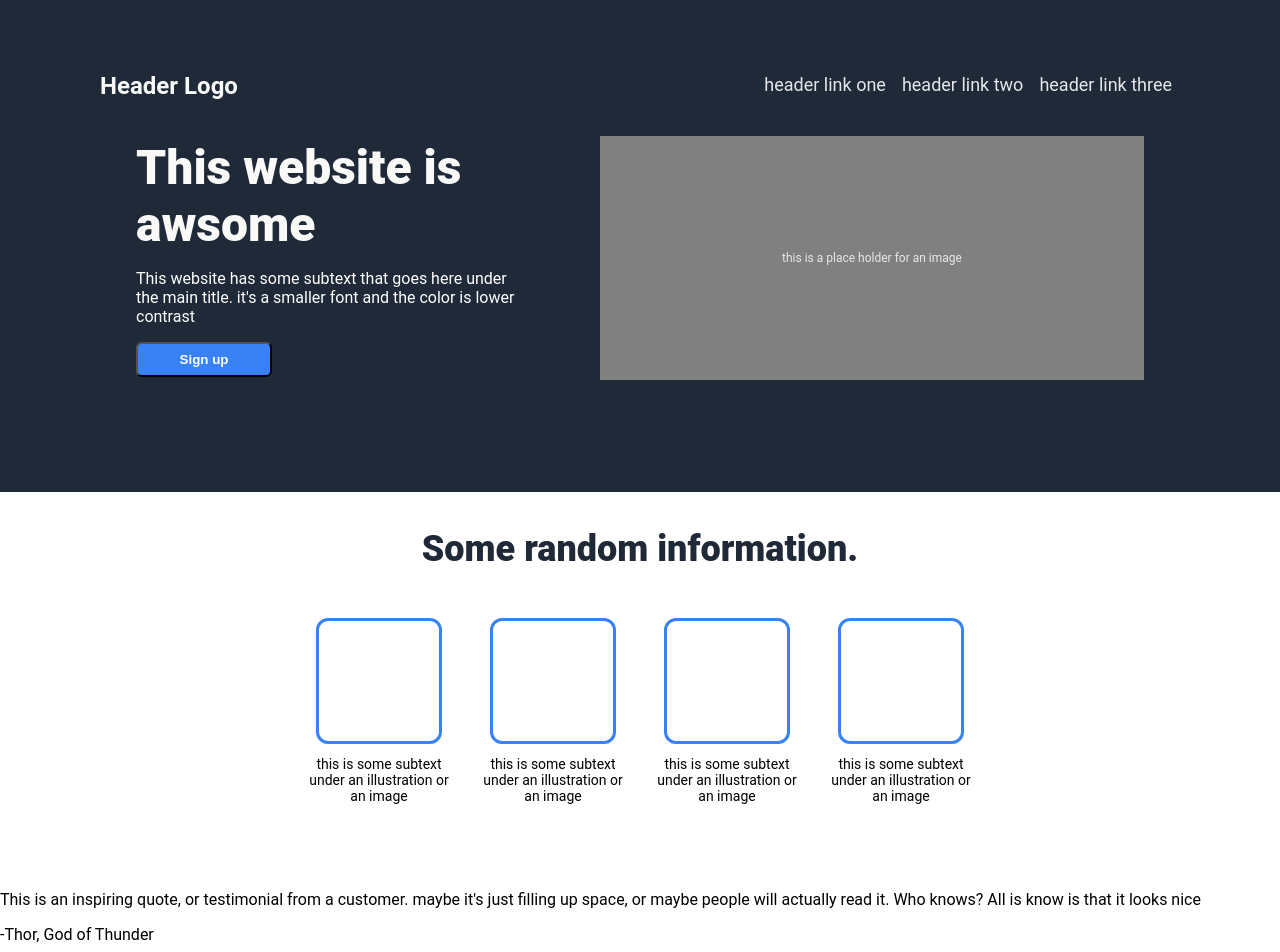
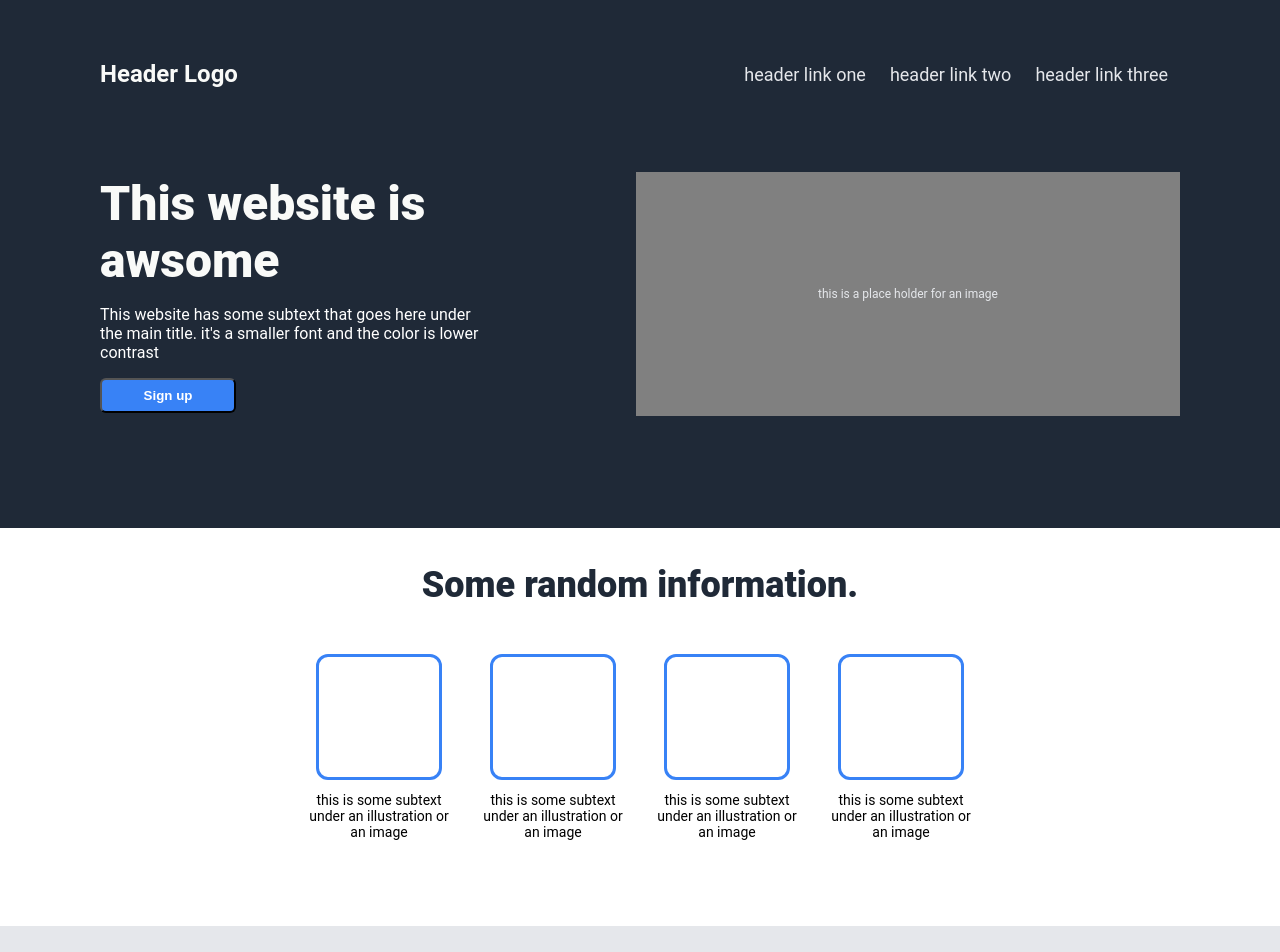
Before and after one commit to ziadgamalll/project1, a plain HTML site: page index.html in a window 1280 px wide. Shown: the top 952 px of the page. Drawn offline with Linux system fonts and the light colour scheme.

Commit message:
adjusted spacing in header, added style for quotes section

```diff
--- a/styles.css
+++ b/styles.css
@@ -9,14 +9,14 @@ body {
     background-color: #1f2937;
     color: white;
     margin: 0px;
-    padding: 48px 100px 100px 100px;
+    padding: 36px 100px 100px 100px;
     justify-content: space-between;
 }
 
 .bottom-head {
     display: flex;
     align-items: flex-end;
-    justify-content: space-around;
+    justify-content: space-between;
     align-items: center;
 }
 
@@ -24,6 +24,7 @@ body {
     flex: 1;
     display: flex;
     justify-content: space-around;
+    padding-bottom: 48px;
 }
 
 .logo {
@@ -32,7 +33,7 @@ body {
     font-weight: bold;
     white-space: nowrap;
     flex: 1;
-}
+    }
 
 .head-links {
     color: #e5e7eb;
@@ -41,6 +42,7 @@ body {
     display: flex;
     flex: 3;
     justify-content: flex-end;
+    margin: auto;
 }
 
 .hero-main {
@@ -64,8 +66,6 @@ body {
     height: 100px;
 }
 
-
-
 button {
     background-color: #3882f6;
     text-align: center;
@@ -77,7 +77,7 @@ button {
 }
 
 li {
-    padding: 8px;
+    padding: 12px;
     white-space: nowrap;
     margin: 0px;
 }
@@ -127,3 +127,30 @@ li {
 .info {
     margin-top: 12px;
 }
+
+.quote-section {
+    background-color: #e5e7eb;
+    display: flex;
+    flex-direction: column;
+    justify-content: center;
+    padding: 48px 300px;
+}
+
+.quote {
+    font-size: 36px;
+    color: #1f2937;
+    font-style: italic;
+    font-weight: 100;
+    margin-bottom: 0px;
+    display: flex;
+    justify-content: flex-start;
+}
+
+.sayer {
+    display: flex;
+    justify-content: flex-end;
+    align-items: flex-start;
+    font-weight: bold;
+    color: #1f2937;
+    font-size: 24px;
+}
```
